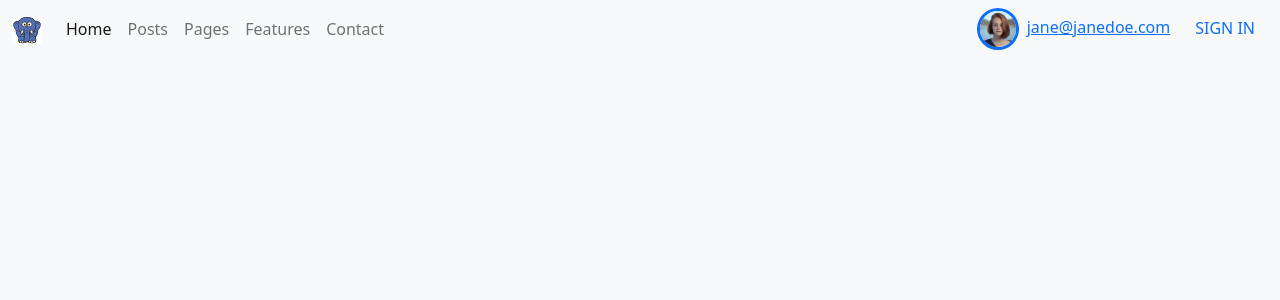
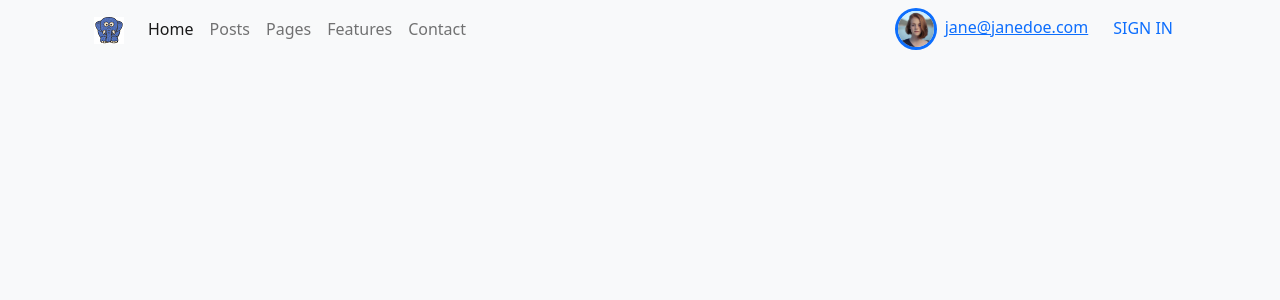
Before and after one commit to johnclamy/nextjs-typescript-blog, a Next.js app: page /components/Layout in a window 1280 px wide. Shown: the top 300 px of the page. Built offline with nearby package versions, Linux system fonts and the light colour scheme.

Commit message:
move the page container into the Layout component

```diff
--- a/pages/components/Layout.tsx
+++ b/pages/components/Layout.tsx
@@ -7,9 +7,13 @@ type Props = {
 
 export default function Layout({ children }: Props) {
   return (
-    <div>
-      <Navbar />
-      <main>{children}</main>
+    <div className="container">
+      <div className="row">
+        <div className="col">
+          <Navbar />
+          <section>{children}</section>
+        </div>
+      </div>
     </div>
   );
 }
```
